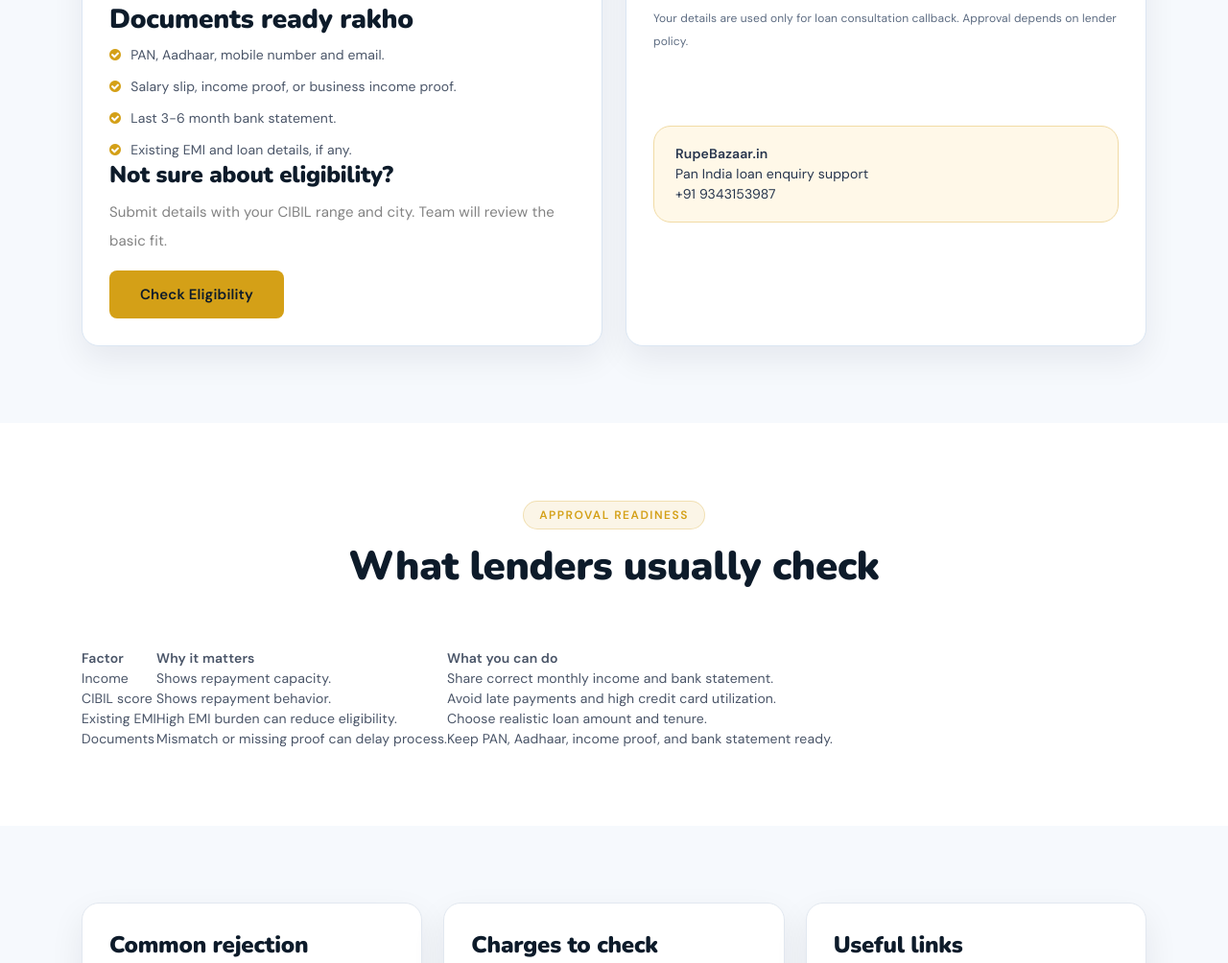
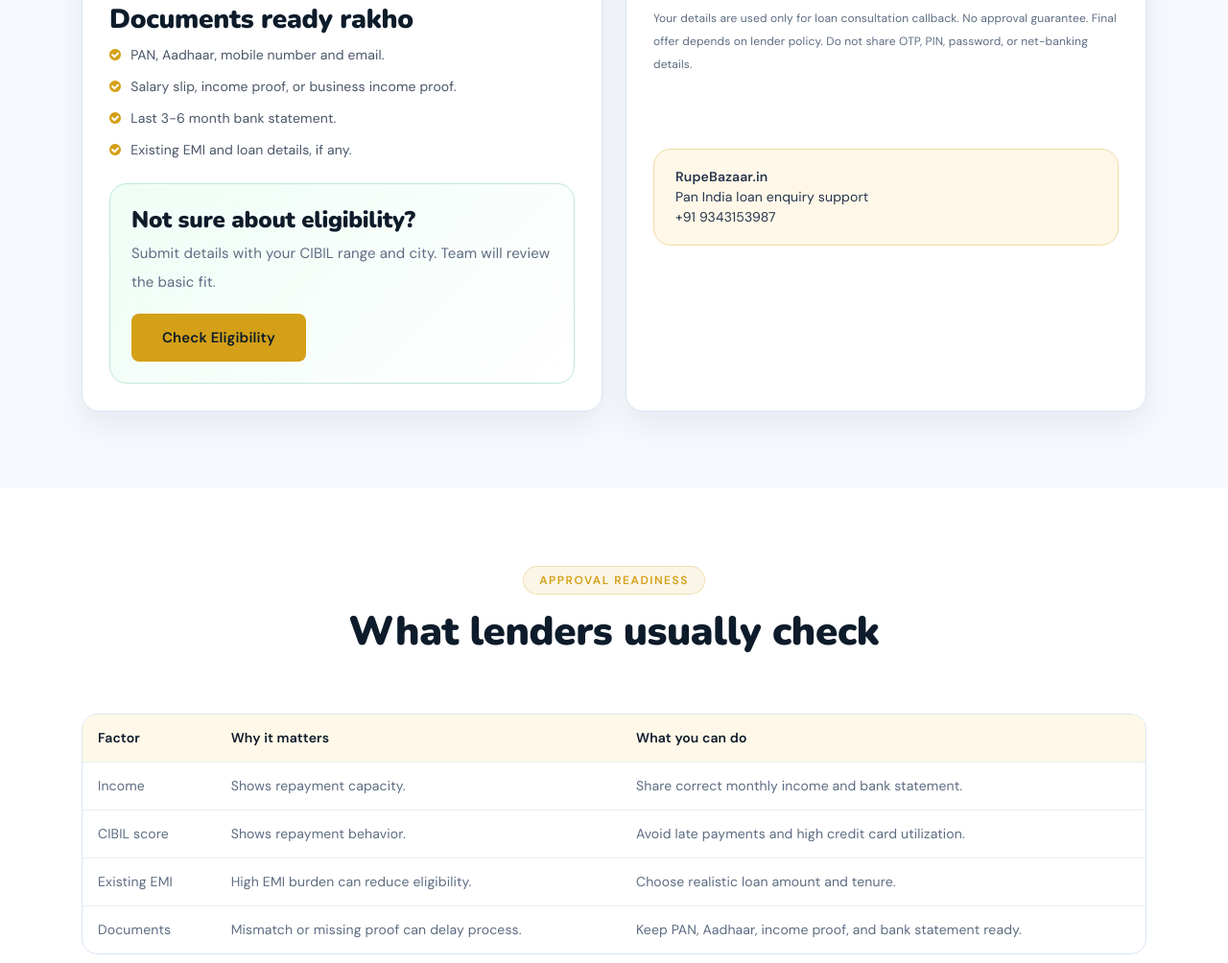
Before and after one commit to kofficial45-star/urbancapital, a plain HTML site: page personal-loan-kaise-milega.html in a window 1280 px wide. Shown: the part 964-1968 px from the top of the page at 96% size. Drawn offline with nearby package versions, Linux system fonts and the light colour scheme.

Commit message:
Add files via upload

```diff
--- a/css/custom-override.css
+++ b/css/custom-override.css
@@ -1640,6 +1640,49 @@ body { padding-top:0; }
   font-size: 12px;
   margin: 0;
 }
+.rb-guide-table {
+  width: 100%;
+  border-collapse: separate;
+  border-spacing: 0;
+  overflow: hidden;
+  border: 1px solid #dbe6f3;
+  border-radius: 16px;
+  background: #fff;
+}
+.rb-guide-table th,
+.rb-guide-table td {
+  padding: 14px 16px;
+  border-bottom: 1px solid #e8eff7;
+  vertical-align: top;
+}
+.rb-guide-table th {
+  color: var(--ve-dark);
+  background: #fff8e8;
+  font-weight: 900;
+}
+.rb-guide-table tr:last-child td { border-bottom: 0; }
+.rb-guide-table td { color: #5d6c82; }
+.rb-mini-cta {
+  margin-top: 24px;
+  padding: 22px;
+  border: 1px solid #bfe8d5;
+  border-radius: 18px;
+  background: linear-gradient(135deg, #effdf6 0%, #ffffff 100%);
+  display: flex;
+  align-items: center;
+  justify-content: space-between;
+  gap: 18px;
+  flex-wrap: wrap;
+}
+.rb-mini-cta h4 {
+  margin: 0 0 4px;
+  color: var(--ve-dark);
+  font-weight: 900;
+}
+.rb-mini-cta p {
+  margin: 0;
+  color: #5d6c82;
+}
 .rb-cibil-field select,
 .rb-lead-form select[name="cibilScore"] {
   width: 100%;
--- a/js/lead-form.js
+++ b/js/lead-form.js
@@ -15,7 +15,7 @@
     if (form.querySelector('.rb-form-trust-note')) return;
     var note = document.createElement('p');
     note.className = 'rb-form-trust-note';
-    note.textContent = 'Your details are used only for loan consultation callback. Approval depends on lender policy.';
+    note.textContent = 'Your details are used only for loan consultation callback. No approval guarantee. Final offer depends on lender policy. Do not share OTP, PIN, password, or net-banking details.';
     var status = form.querySelector('.rupebazaar-lead-status');
     if (status) {
       form.insertBefore(note, status);
@@ -43,6 +43,8 @@
         payload[key] = String(value || '').trim();
       });
       payload.source = payload.source || 'RupeBazaar.in website';
+      payload.pageUrl = window.location.href;
+      payload.pageTitle = document.title;
       payload.createdAt = new Date().toISOString();
 
       if (!endpoint) {
--- a/js/seo.js
+++ b/js/seo.js
@@ -137,6 +137,7 @@
   var meta = map[page] || defaults;
   var title = meta.title || defaults.title;
   var description = meta.description || defaults.description;
+  var noindexPages = ['elements.html', 'single-post.html'];
 
   document.title = title;
 
@@ -171,7 +172,7 @@
   }
 
   upsertMeta('meta[name="description"]', { name: 'description', content: description });
-  upsertMeta('meta[name="robots"]', { name: 'robots', content: 'index, follow, max-image-preview:large' });
+  upsertMeta('meta[name="robots"]', { name: 'robots', content: noindexPages.indexOf(page) !== -1 ? 'noindex, follow' : 'index, follow, max-image-preview:large' });
   upsertMeta('meta[property="og:title"]', { property: 'og:title', content: title });
   upsertMeta('meta[property="og:description"]', { property: 'og:description', content: description });
   upsertMeta('meta[property="og:type"]', { property: 'og:type', content: 'website' });
@@ -216,12 +217,51 @@
       postalCode: '452010',
       addressCountry: 'IN'
     },
+    priceRange: 'Free initial enquiry',
+    sameAs: [],
+    serviceType: ['Personal Loan Assistance', 'Home Loan Assistance', 'Business Loan Assistance', 'Gold Loan Assistance', 'Loan EMI Calculator', 'Loan Eligibility Support'],
     openingHoursSpecification: [{
       '@type': 'OpeningHoursSpecification',
       dayOfWeek: ['Monday', 'Tuesday', 'Wednesday', 'Thursday', 'Friday', 'Saturday'],
       opens: '10:00',
       closes: '18:00'
     }]
+  });
+
+  function pageLabel(fileName) {
+    var labels = {
+      'index.html': 'Home',
+      'loans.html': 'Loans',
+      'personal-loan.html': 'Personal Loan',
+      'home-loan.html': 'Home Loan',
+      'business-loan.html': 'Business Loan',
+      'gold-loan.html': 'Gold Loan',
+      'car-loan.html': 'Car Loan',
+      'education-loan.html': 'Education Loan',
+      'calculators.html': 'Loan EMI Calculator',
+      'eligibility.html': 'Loan Eligibility',
+      'loan-faq.html': 'Loan FAQ',
+      'loan-guides.html': 'Loan Guides',
+      'post.html': 'Loan Insights',
+      'contact.html': 'Contact',
+      'about.html': 'About',
+      'services.html': 'Services',
+      'privacy-policy.html': 'Privacy Policy',
+      'terms.html': 'Terms of Use',
+      'disclaimer.html': 'Disclaimer'
+    };
+    return labels[fileName] || title.split('|')[0].trim();
+  }
+
+  addJsonLd('rb-breadcrumb-schema', {
+    '@context': 'https://schema.org',
+    '@type': 'BreadcrumbList',
+    itemListElement: page === 'index.html' ? [
+      { '@type': 'ListItem', position: 1, name: 'Home', item: baseUrl }
+    ] : [
+      { '@type': 'ListItem', position: 1, name: 'Home', item: baseUrl },
+      { '@type': 'ListItem', position: 2, name: pageLabel(page), item: canonicalUrl }
+    ]
   });
 
   if (page === 'eligibility.html' || page === 'contact.html' || page === 'loan-faq.html' || page.indexOf('-loan.html') !== -1 || page.indexOf('indore') !== -1) {
```
Also changed, not shown: 1 other file.
